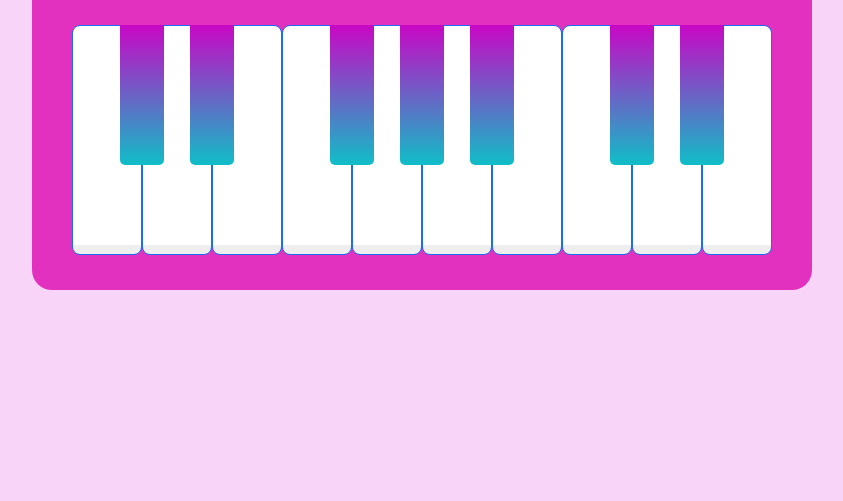
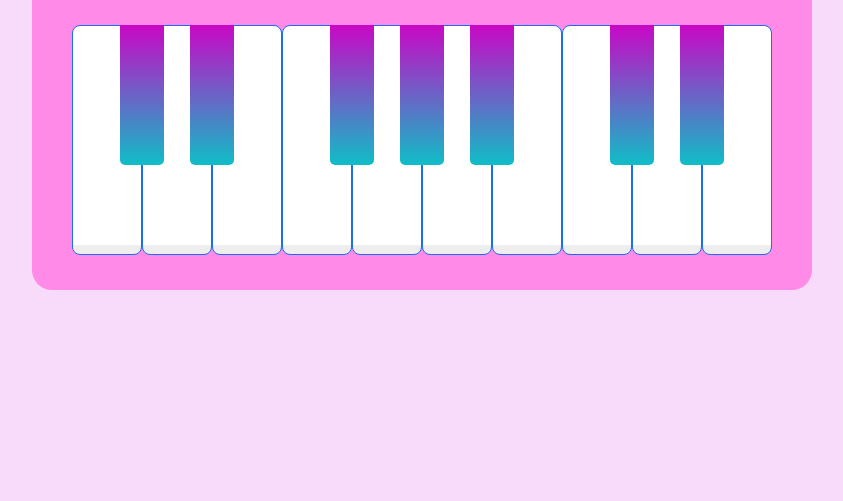
Before and after one commit to Carlimalac/catsynth, a plain HTML site: page index.html in a window 1280 px wide. Shown: the part 299-800 px from the top of the page, without its empty margins (218-1061 px from the left). Drawn offline with Linux system fonts and the light colour scheme; a web font is replaced by a local one.

Commit message:
Add files via upload

```diff
--- a/style.css
+++ b/style.css
@@ -11,12 +11,12 @@ body {
   align-items: center;
   justify-content: center;
   min-height: 100vh;
-  background: #f9d4f9;
+  background: hwb(296 86% 2%);
 }
 .wrapper {
   padding: 35px 40px;
   border-radius: 20px;
-  background: hsl(312, 76%, 54%);
+  background: hsl(312, 100%, 77%);
 }
 .wrapper header {
   display: flex;
```
